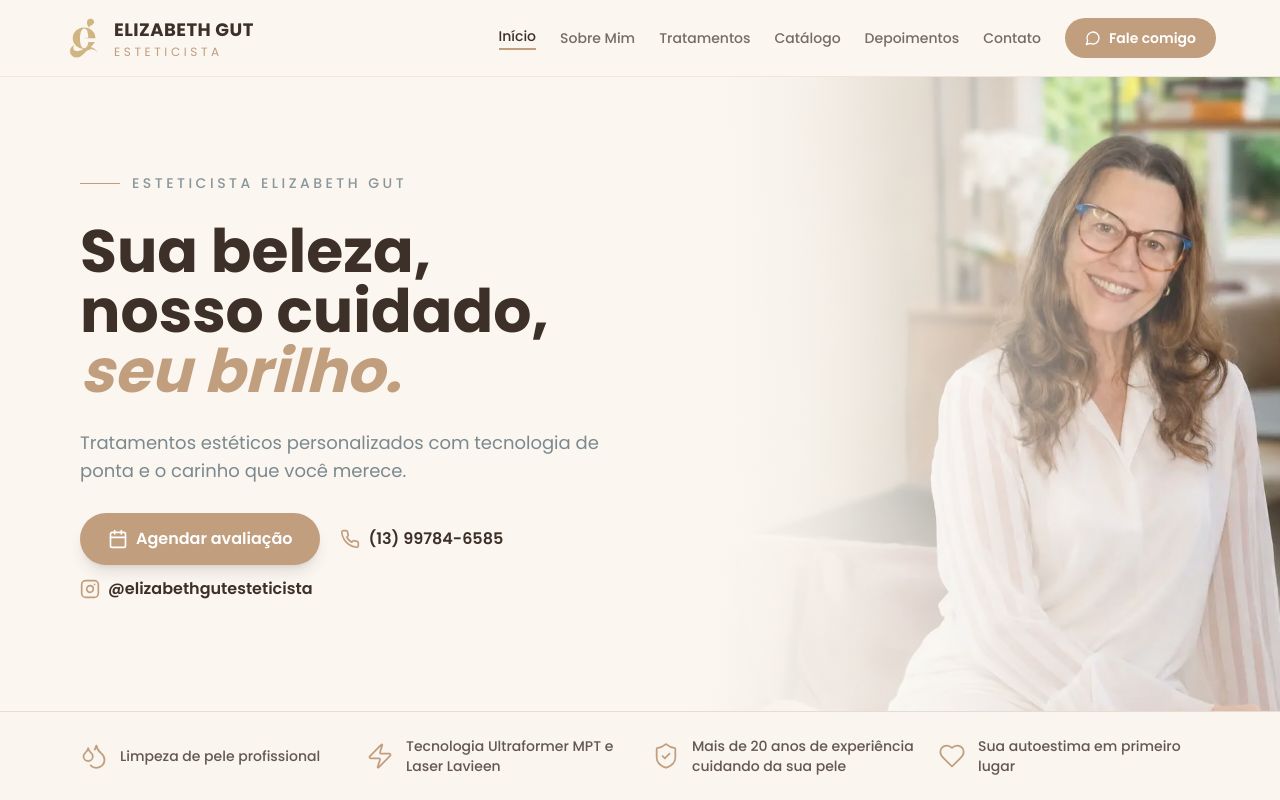
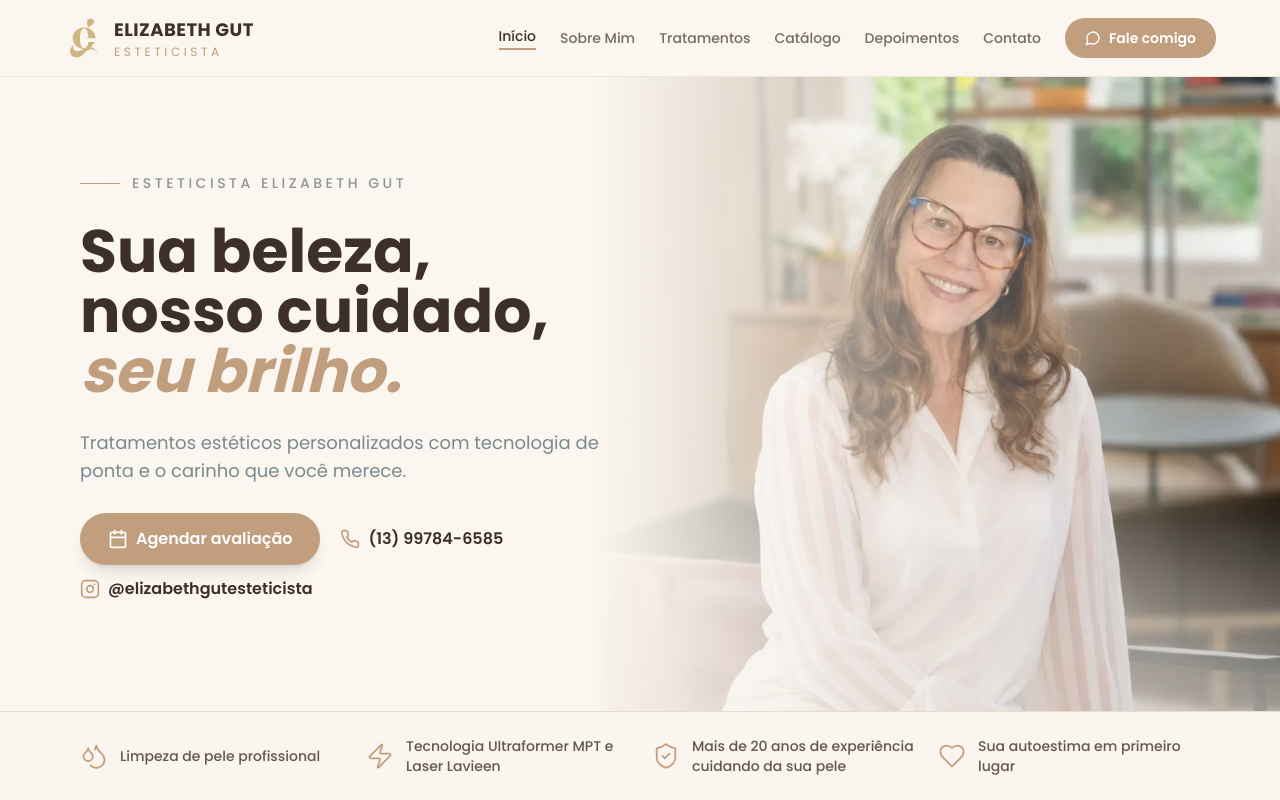
Before and after one commit to LUISFELIPE01010/nicoly-bedia, a React (Vite) app: page / in a window 1280 px wide. Shown: the top 800 px of the page. Built offline with nearby package versions, Linux system fonts and the light colour scheme.

Commit message:
Changes
Co-authored-by: LUISFELIPE01010 <213349449+LUISFELIPE01010@users.noreply.github.com>

```diff
--- a/src/components/Hero.tsx
+++ b/src/components/Hero.tsx
@@ -86,9 +86,9 @@ const Hero = () => {
       {/* Hero Content */}
       <div className="flex-1 relative">
         {/* Foto da Elizabeth (desktop: lateral direita até a borda) */}
-<div className="hidden lg:block absolute inset-y-0 right-0 w-[46%]" aria-hidden="true">
-          <img src="/lovable-uploads/elizabeth-hero.jpg" alt="" className="w-full h-full object-cover object-[70%_25%]" loading="eager" decoding="async" width={1600} height={900} />
-          <div className="absolute inset-0 bg-gradient-to-r from-nude-soft via-nude-soft/50 to-transparent"></div>
+<div className="hidden lg:block absolute inset-y-0 right-0 w-[54%]" aria-hidden="true">
+          <img src="/lovable-uploads/elizabeth-hero-2.jpg" alt="" className="w-full h-full object-cover object-[78%_22%]" loading="eager" decoding="async" width={1600} height={900} />
+          <div className="absolute inset-0 bg-gradient-to-r from-nude-soft via-nude-soft/40 to-transparent"></div>
         </div>
 
         <div className="relative z-10 max-w-6xl mx-auto px-6 md:px-4 py-10 md:py-16 lg:py-24">
@@ -129,7 +129,7 @@ const Hero = () => {
 
         {/* Foto da Elizabeth (mobile: abaixo do texto, largura total) */}
         <div className="lg:hidden relative z-10 px-6 pb-8">
-          <img src="/lovable-uploads/elizabeth-hero.jpg" alt="Elizabeth Gut, esteticista, em seu consultório" className="w-full max-w-sm mx-auto rounded-3xl shadow-xl object-cover aspect-[4/3] object-right" loading="eager" decoding="async" width={1600} height={900} />
+          <img src="/lovable-uploads/elizabeth-hero-2.jpg" alt="Elizabeth Gut, esteticista, em seu consultório" className="w-full max-w-sm mx-auto rounded-3xl shadow-xl object-cover aspect-[4/3] object-[62%_18%]" loading="eager" decoding="async" width={1600} height={900} />
         </div>
 
       </div>
```
